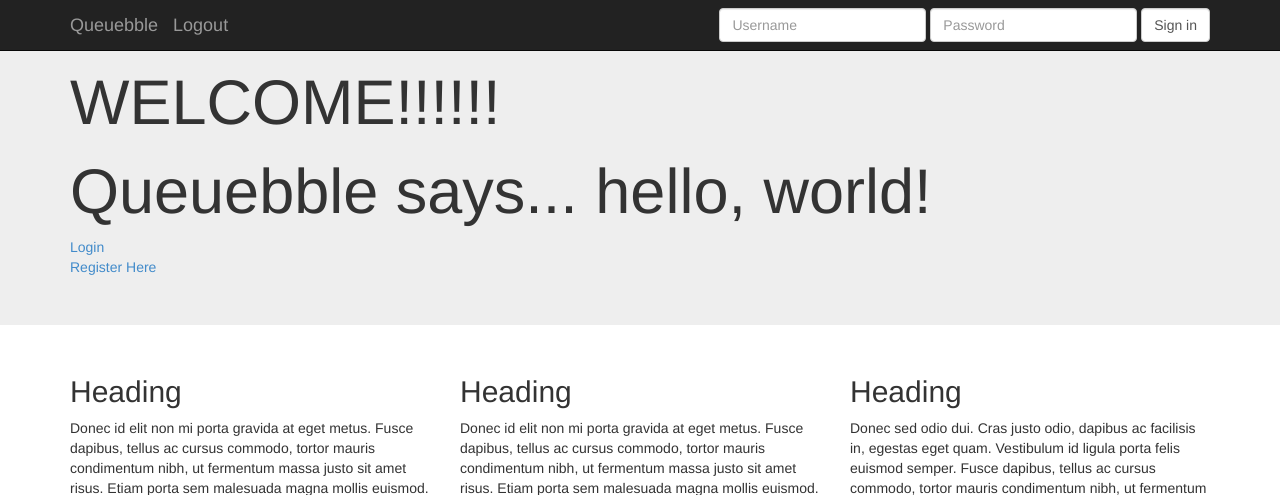
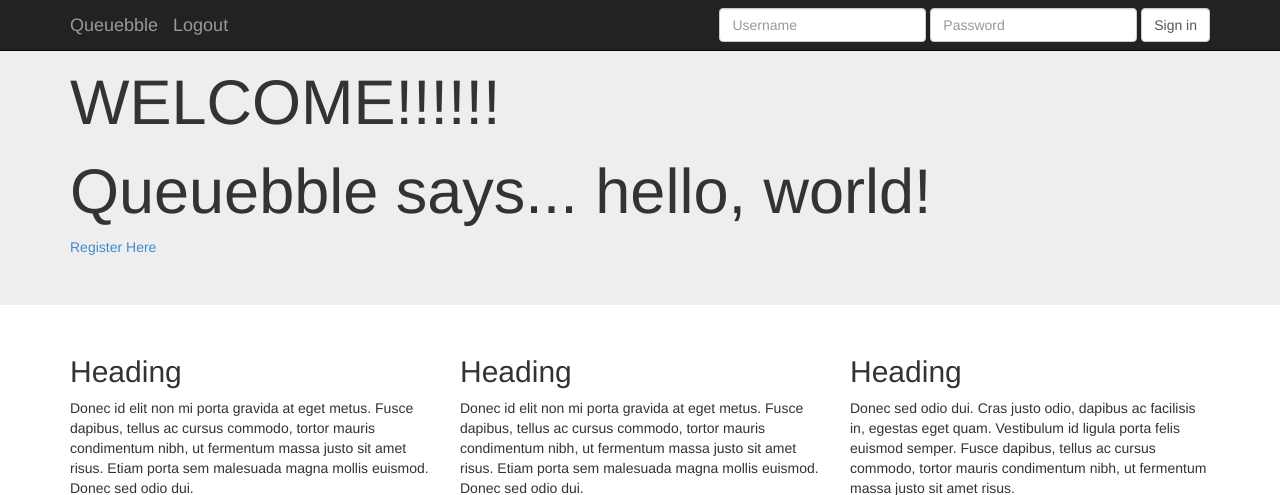
Before and after one commit to tatemandel/Queueueuebble, a Django app: template queueuebble/queue/templates/queue/index.html in a window 1280 px wide. Shown: the top 495 px of the page. Run offline with Django 3.2, Linux system fonts and the light colour scheme; the template is opened without the code that fills it, so the values that code supplies are empty; parts of the project's set-up code (start-up, migrations or seed data) failed here and were passed over; some libraries are stand-ins or nearby versions.

Commit message:
redundant login is redundant

```diff
--- a/queueuebble/queue/templates/queue/index.html
+++ b/queueuebble/queue/templates/queue/index.html
@@ -8,7 +8,6 @@
 <a href="/dashboard/">My Dashboard</a><br/>
 {% else %}
 <h1>Queuebble says... hello, world!</h1>
-<a href="/login/">Login</a><br/>
 <a href="/register/">Register Here</a><br/>
 {% endif %}
 
```
Also changed, not shown: 1 other file.
